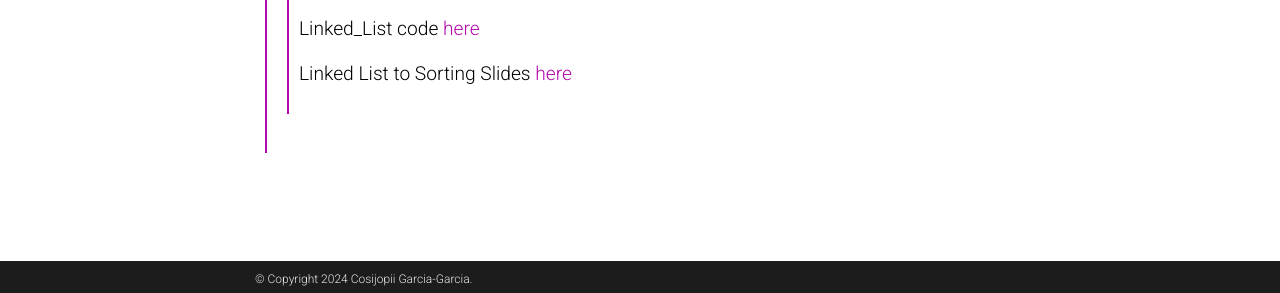
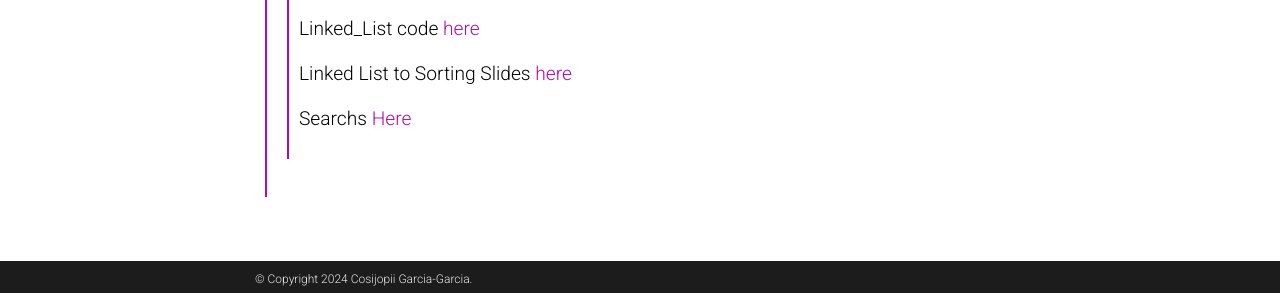
Before and after one commit to Cosijopiii/Cosijopiii.github.io, a Jekyll site: the page built from _projects/2_project.md, in a window 1280 px wide and 1362 px high. Shown: the part 1066-1359 px from the top of the window. Built offline with Jekyll 4.4.1, drawn with Linux system fonts in a browser that asks for light colours; comment, search, counter and statistics services are not loaded; a style sheet for code colours, icons or effects is not loaded.

Commit message:
Update 2_project.md add Searchs Hash and Lineal

```diff
--- a/_projects/2_project.md
+++ b/_projects/2_project.md
@@ -34,4 +34,5 @@ category: work
 >>
 >> Linked List to Sorting Slides [here](/assets/pdf/ED2.pdf)
 >>
+>> Searchs [Here](/assets/pdf/ED3.pdf)
 >>
```
